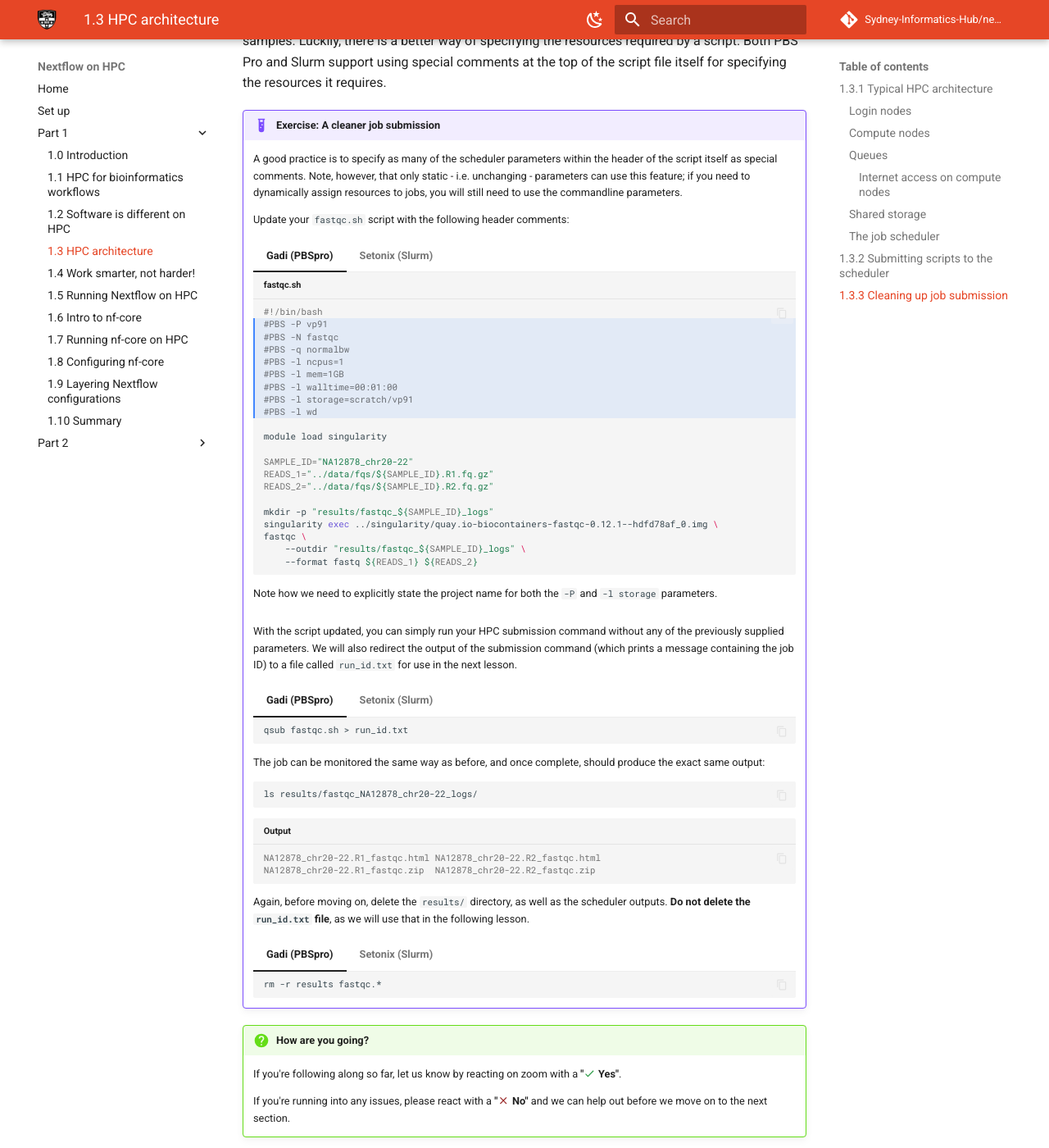
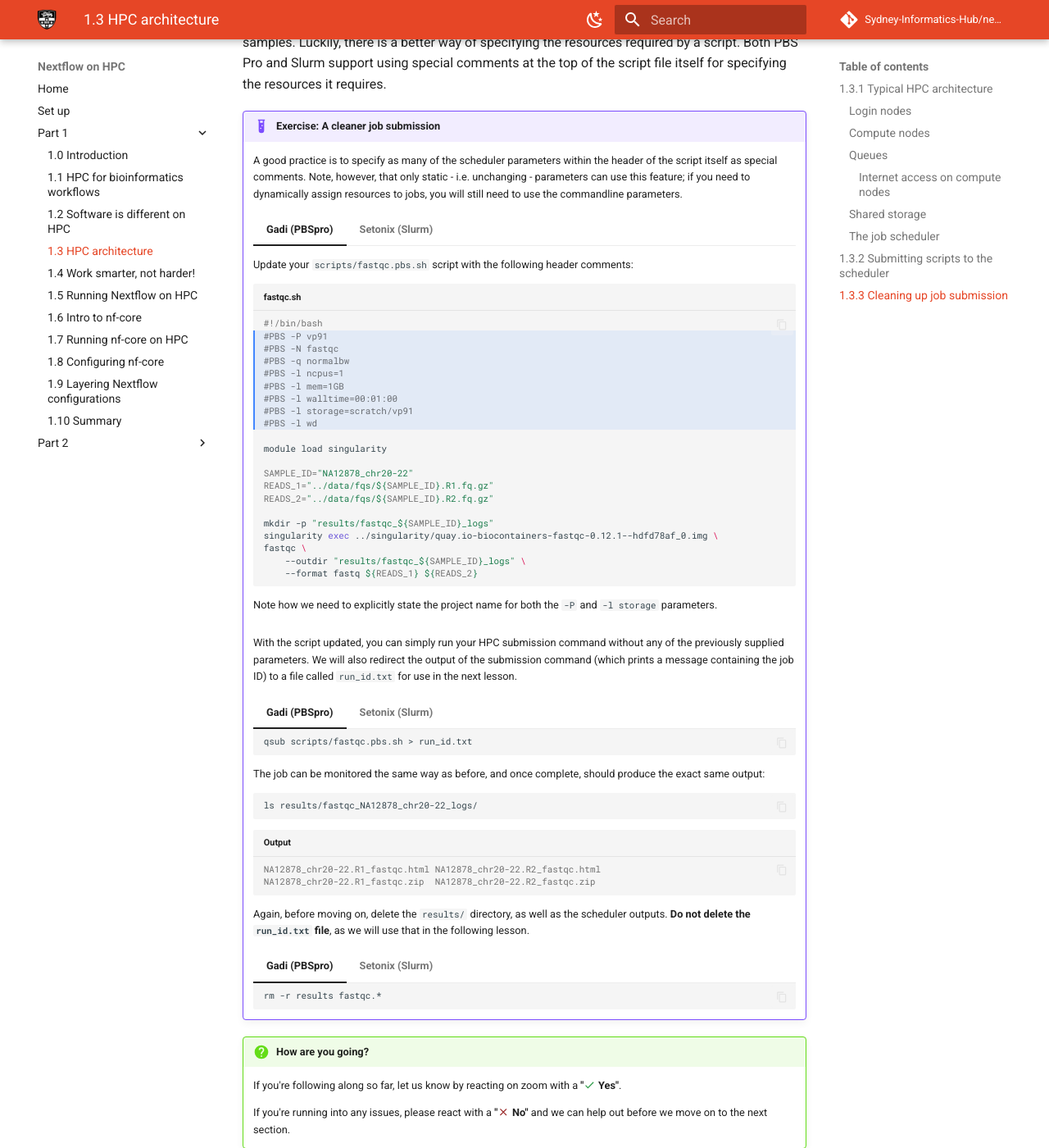
Before and after one commit to Sydney-Informatics-Hub/nextflow-hpc-workshop, an MkDocs documentation site: the page built from docs/part1/01_3_hpc_architecture.md, in a window 1280 px wide and 1400 px high, scrolled down 8241 px. Shown: the whole window at 82% size. Built offline with MkDocs 1.6.1 and Material for MkDocs 9.7.7, drawn with Linux system fonts in a browser that asks for light colours; comment, search, counter and statistics services are not loaded.

Commit message:
updated  to use the correct scripts

````diff
--- a/docs/part1/01_3_hpc_architecture.md
+++ b/docs/part1/01_3_hpc_architecture.md
@@ -160,7 +160,7 @@ The script does a few things:
 4. It runs the `fastqc` command within a singularity container by prefixing the command with `singularity exec ../singularity/quay.io-biocontainers-fastqc-0.12.1--hdfd78af_0.img`.
 
 !!! note "Your container is ready to go!"
-    For the sake of expediency, we have pre-downloaded the `fastqc` singularity container image for you at `../singularity/quay.io-biocontainers-fastqc-0.12.1--hdfd78af_0.img`.
+For the sake of expediency, we have pre-downloaded the `fastqc` singularity container image for you at `../singularity/quay.io-biocontainers-fastqc-0.12.1--hdfd78af_0.img`.
 
 This is everything we need to run the job; we just have to submit the script to the HPC scheduler. In doing so, we will provide the following details to the scheduler:
 
@@ -290,9 +290,10 @@ The above command is quite long, and would be a pain to write out every time you
 
     A good practice is to specify as many of the scheduler parameters within the header of the script itself as special comments. Note, however, that only static - i.e. unchanging - parameters can use this feature; if you need to dynamically assign resources to jobs, you will still need to use the commandline parameters.
 
-    Update your `fastqc.sh` script with the following header comments:
+    === "Gadi (PBSpro)"
 
-    === "Gadi (PBSpro)"
+        Update your `scripts/fastqc.pbs.sh` script with the following header comments:
+
 
         ```bash title="fastqc.sh" hl_lines="2-9"
         #!/bin/bash
@@ -321,6 +322,8 @@ The above command is quite long, and would be a pain to write out every time you
         Note how we need to explicitly state the project name for both the `-P` and `-l storage` parameters.
 
     === "Setonix (Slurm)"
+
+        Update your `scripts/fastqc.slurm.sh` script with the following header comments:
 
         ```bash title="fastqc.sh" hl_lines="2-9"
         #!/bin/bash
@@ -353,13 +356,13 @@ The above command is quite long, and would be a pain to write out every time you
     === "Gadi (PBSpro)"
 
         ```bash
-        qsub fastqc.sh > run_id.txt
+        qsub scripts/fastqc.pbs.sh > run_id.txt
         ```
 
     === "Setonix (Slurm)"
 
         ```bash
-        sbatch fastqc.sh > run_id.txt
+        sbatch scripts/fastqc.slurm.sh > run_id.txt
         ```
 
     The job can be monitored the same way as before, and once complete, should produce the exact same output:
````
